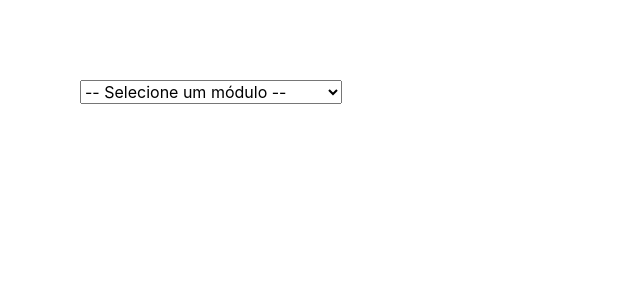
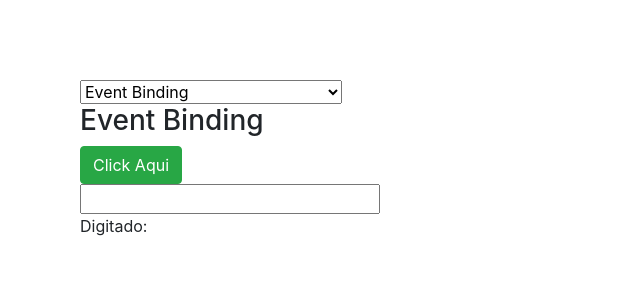
Before and after one commit to silvajohn-c/angular-fundamentals, an Angular app: page / in a window 1280 px wide. Shown: the top 300 px of the page, without its empty margins (0-640 px from the left). Built offline with nearby package versions, Linux system fonts and the light colour scheme.

Commit message:
Add eventbinding component

```diff
--- /dev/null
+++ b/src/app/eventbinding/eventbinding.component.html
@@ -0,0 +1,5 @@
+<h3>Event Binding</h3>
+
+<button (click)="btnClicado()" class="btn btn-success">Click Aqui</button>
+
+<input type="text" class="input-group col-3" (keyup)="getEvento($event)"> Digitado: {{valorDigitado}}
--- /dev/null
+++ b/src/app/eventbinding/eventbinding.component.ts
@@ -0,0 +1,24 @@
+import { Component, OnInit } from '@angular/core';
+
+@Component({
+  selector: 'app-eventbinding',
+  templateUrl: './eventbinding.component.html',
+  styleUrls: ['./eventbinding.component.scss'],
+})
+export class EventbindingComponent implements OnInit {
+  valorDigitado: string;
+
+  constructor() {
+    this.valorDigitado = '';
+  }
+
+  ngOnInit(): void {}
+
+  btnClicado() {
+    alert('Botão clicado');
+  }
+
+  getEvento(evento: KeyboardEvent) {
+    this.valorDigitado = (<HTMLInputElement>evento.target).value
+  }
+}
--- a/src/app/first/first.component.html
+++ b/src/app/first/first.component.html
@@ -1,7 +1,9 @@
 <select #modulo class="form-select" (change)="0">
-  <option disabled selected>-- Selecione um módulo --</option>
+  <option disabled>-- Selecione um módulo --</option>
   <option value="1">Property Binding e Interpolação</option>
   <option value="2">Class e Style Binding</option>
+  <option value="3" selected>Event Binding</option>
 </select>
 <app-propertybinding [style.display]="modulo.value == '1' ? 'block' : 'none'"></app-propertybinding>
 <app-classbinding [style.display]="modulo.value == '2' ? 'block' : 'none'"></app-classbinding>
+<app-eventbinding [style.display]="modulo.value == '3' ? 'block' : 'none'"></app-eventbinding>
--- a/src/app/first/first.module.ts
+++ b/src/app/first/first.module.ts
@@ -3,12 +3,14 @@ import { CommonModule } from '@angular/common';
 import { FirstComponent } from './first.component';
 import { ClassbindingComponent } from '../classbinding/classbinding.component';
 import { PropertybindingComponent } from '../propertybinding/propertybinding.component';
+import { EventbindingComponent } from '../eventbinding/eventbinding.component';
 
 @NgModule({
   declarations: [
     FirstComponent,
     ClassbindingComponent,
     PropertybindingComponent,
+    EventbindingComponent
   ],
   imports: [
     CommonModule
```
Also changed, not shown: src/app/eventbinding/eventbinding.component.scss (added).
